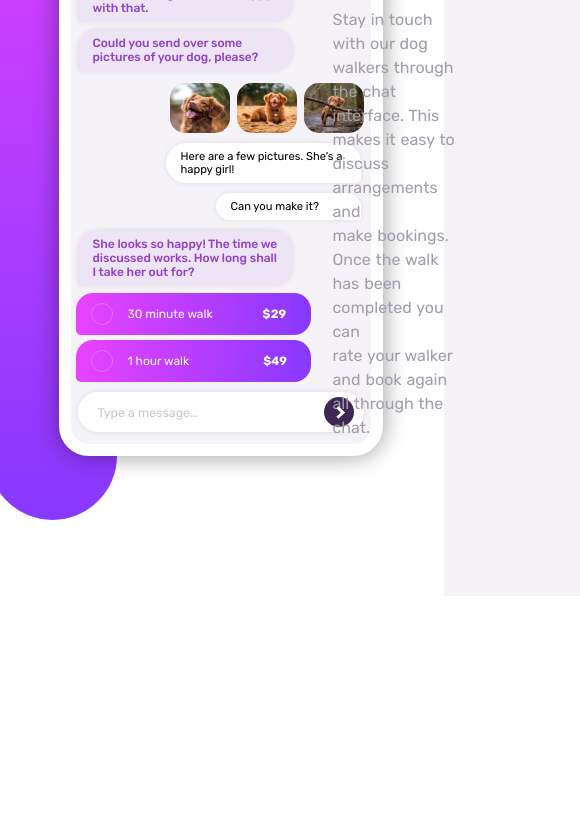
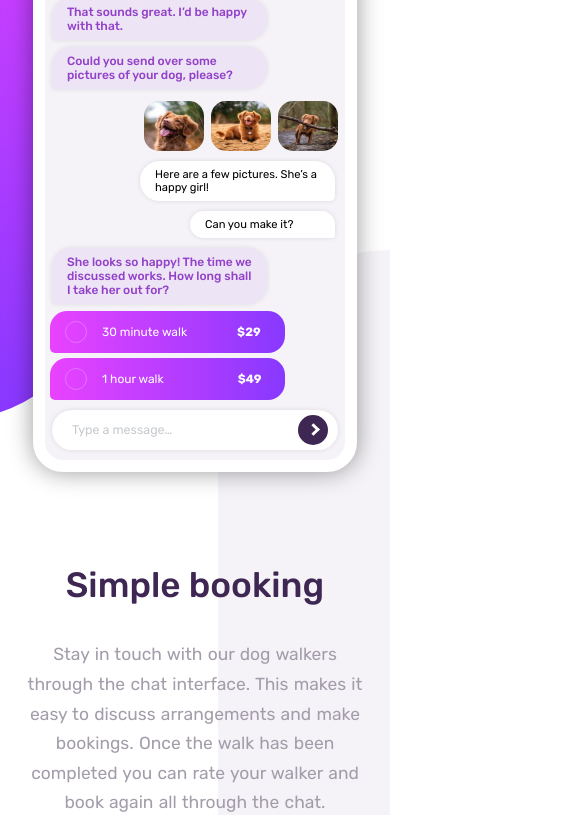
Before and after one commit to ProfEmmy/chat-app-illustration, a plain HTML site: page index.html in a window 390 px wide. Shown: the part 256-1071 px from the top of the page, 580 px wide, since content can reach past the window. Before the commit the page ends 852 px from the top, so only its background shows below. Drawn offline with Linux system fonts and the light colour scheme.

Commit message:
second commit

```diff
--- a/index.html
+++ b/index.html
@@ -94,10 +94,10 @@
         <div class="app-description-div">
           <div class="app-description-innerdiv">
             <h1 class="simple-booking">Simple booking</h1>
-            <p class="paragraph">Stay in touch with our dog walkers through the chat<br>interface. This makes it
+            <p class="paragraph">Stay in touch with our dog walkers through the chat interface. This makes it
               easy to
-              discuss arrangements and<br>make bookings. Once the walk has been completed you can<br>rate
-              your walker and book again all through the chat.<br></p>
+              discuss arrangements and make bookings. Once the walk has been completed you can rate
+              your walker and book again all through the chat. </p>
           </div>
         </div>
       </div>
--- a/styles.css
+++ b/styles.css
@@ -34,7 +34,7 @@ main {
 .main-content {
     display: grid;
     grid-template-columns: auto auto;
-    width: 70vw;
+    width: 72vw;
 }
 
 .app-illustration {
@@ -44,7 +44,7 @@ main {
     box-shadow: 0 0 25px hsla(0, 0%, 0%, .4);
     background-color: hsl(270, 20%, 96%);
     justify-self: right;
-    margin-right: -50px;
+    margin-right: -60px;
 }
 
 .frame-parent {
@@ -277,14 +277,15 @@ main {
 .simple-booking {
     color: hsl(271, 36%, 24%);
     font-weight: 500;
-    font-size: 2.2em;
+    font-size: 2em;
 }
 
 .paragraph {
     color: hsl(270, 7%, 64%);
     line-height: 1.5;
     word-spacing: 1px;
-    font-size: 1em;
+    font-size: .98em;
+    width: 450px;
 }
 
 .div2 {
@@ -297,3 +298,66 @@ main {
     border-top-left-radius: 220px;
     border-top-right-radius: 220px;
 }
+
+@media only screen and (max-width: 1000px) {
+
+    html,
+    body {
+        max-width: 100%;
+        overflow-x: hidden;
+    }
+
+    .main-content-div {
+        height: 150vh;
+    }
+
+    .main-content {
+        display: grid;
+        width: 100%;
+        justify-items: center;
+        /* align-items: center; */
+        grid-template-rows: auto auto;
+        /* background-color: red; */
+        grid-template-columns: none;
+    }
+
+    .app-illustration {
+        justify-self: center;
+        margin: 0;
+    }
+
+    .app-description-div {
+        justify-self: center;
+        text-align: center;
+    }
+
+    .simple-booking {
+        margin-top: 11vh;
+        margin-bottom: 4vh;
+        font-size: 2.2em;
+    }
+
+    .paragraph {
+        width: 340px;
+        line-height: 1.7;
+        font-size: 1.09em;
+        margin-bottom: 5vh;
+    }
+
+    .div {
+        width: 60vw;
+        height: 80vh;
+        margin-top: 0;
+        margin-left: -12vw;
+        border-bottom-left-radius: 5px;
+    }
+
+    .div2 {
+        margin-top: 60vh;
+        margin-right: 0;
+        margin-left: 30vw;
+        width: 70vw;
+        height: 90vh;
+        border-top-right-radius: 0;
+    }
+}
```
